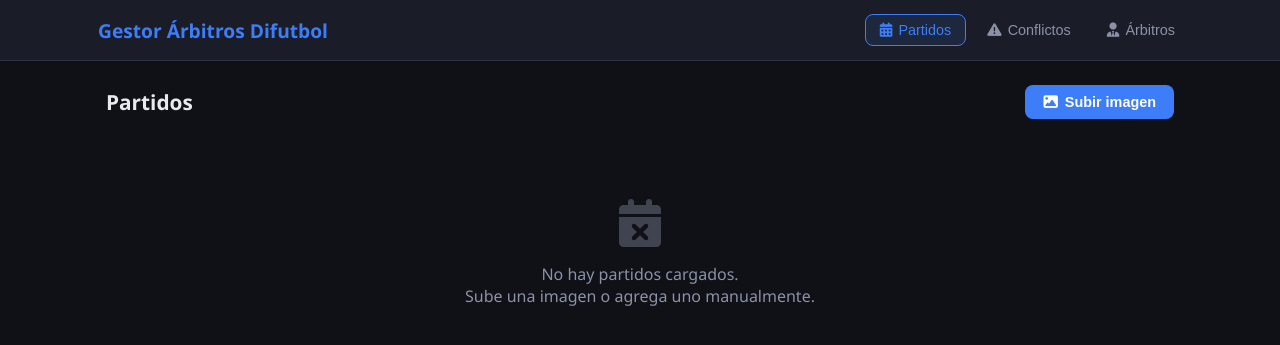
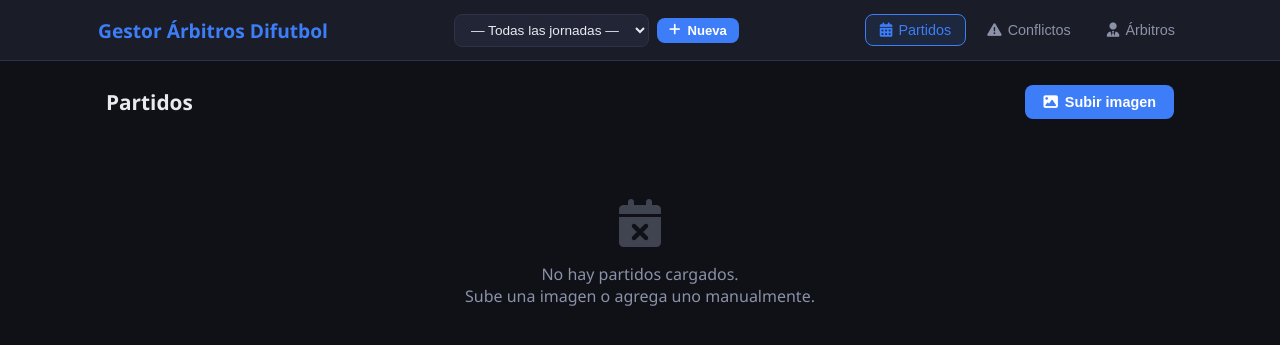
Before and after one commit to agez12454/difubol-app, a FastAPI app: page / in a window 1280 px wide. Shown: the top 345 px of the page. Run offline with FastAPI, Linux system fonts and the light colour scheme; data that the repository does not hold is empty.

Commit message:
Sistema de jornadas semanales con filtro global

```diff
--- a/database.py
+++ b/database.py
@@ -22,11 +22,22 @@ class Arbitro(Base):
     asignaciones = relationship("AsignacionPartido", back_populates="arbitro")
 
 
+class Jornada(Base):
+    __tablename__ = "jornadas"
+
+    id = Column(Integer, primary_key=True, index=True)
+    nombre = Column(String, nullable=False)  # "Jornada 11"
+    creado_en = Column(DateTime, default=datetime.utcnow)
+
+    partidos = relationship("Partido", back_populates="jornada")
+
+
 class Partido(Base):
     __tablename__ = "partidos"
 
     id = Column(Integer, primary_key=True, index=True)
     numero = Column(String, unique=True, index=True)
+    jornada_id = Column(Integer, ForeignKey("jornadas.id"), nullable=True)
     equipo_local = Column(String)
     equipo_visitante = Column(String)
     competicion = Column(String)
@@ -38,6 +49,7 @@ class Partido(Base):
     ciudad = Column(String)
     creado_en = Column(DateTime, default=datetime.utcnow)
 
+    jornada = relationship("Jornada", back_populates="partidos")
     asignaciones = relationship("AsignacionPartido", back_populates="partido", cascade="all, delete-orphan")
 
 
--- a/main.py
+++ b/main.py
@@ -13,7 +13,7 @@ from pydantic import BaseModel
 from dotenv import load_dotenv
 import httpx
 
-from database import get_db, init_db, Arbitro, Partido, AsignacionPartido, Reemplazo  # noqa: E402
+from database import get_db, init_db, Arbitro, Partido, AsignacionPartido, Reemplazo, Jornada  # noqa: E402
 
 load_dotenv()
 init_db()
@@ -228,6 +228,37 @@ async def index():
     return FileResponse("templates/index.html")
 
 
+# ─── API Jornadas ─────────────────────────────────────────────────────────────
+
+class JornadaCreate(BaseModel):
+    nombre: str
+
+
+@app.get("/api/jornadas")
+def listar_jornadas(db: Session = Depends(get_db)):
+    return [{"id": j.id, "nombre": j.nombre, "total_partidos": len(j.partidos)}
+            for j in db.query(Jornada).order_by(Jornada.creado_en.desc()).all()]
+
+
+@app.post("/api/jornadas")
+def crear_jornada(data: JornadaCreate, db: Session = Depends(get_db)):
+    j = Jornada(nombre=data.nombre.strip())
+    db.add(j)
+    db.commit()
+    db.refresh(j)
+    return {"id": j.id, "nombre": j.nombre}
+
+
+@app.delete("/api/jornadas/{jornada_id}")
+def eliminar_jornada(jornada_id: int, db: Session = Depends(get_db)):
+    j = db.query(Jornada).filter(Jornada.id == jornada_id).first()
+    if not j:
+        raise HTTPException(status_code=404, detail="Jornada no encontrada")
+    db.delete(j)
+    db.commit()
+    return {"ok": True}
+
+
 # ─── API Árbitros ────────────────────────────────────────────────────────────
 
 @app.get("/api/debug-key")
@@ -286,8 +317,11 @@ def eliminar_arbitro(arbitro_id: int, db: Session = Depends(get_db)):
 # ─── API Partidos ─────────────────────────────────────────────────────────────
 
 @app.get("/api/partidos")
-def listar_partidos(db: Session = Depends(get_db)):
-    partidos = db.query(Partido).order_by(Partido.fecha_hora).all()
+def listar_partidos(jornada_id: Optional[int] = None, db: Session = Depends(get_db)):
+    q = db.query(Partido)
+    if jornada_id:
+        q = q.filter(Partido.jornada_id == jornada_id)
+    partidos = q.order_by(Partido.fecha_hora).all()
     result = []
     for p in partidos:
         conflictos = detectar_conflictos(p.id, db)
@@ -340,7 +374,7 @@ def obtener_partido(partido_id: int, db: Session = Depends(get_db)):
 
 
 @app.post("/api/partidos")
-def guardar_partido(data: PartidoManual, db: Session = Depends(get_db)):
+def guardar_partido(data: PartidoManual, jornada_id: Optional[int] = None, db: Session = Depends(get_db)):
     # Verificar si ya existe
     existente = db.query(Partido).filter(Partido.numero == data.numero).first()
     if existente:
@@ -359,6 +393,7 @@ def guardar_partido(data: PartidoManual, db: Session = Depends(get_db)):
     else:
         partido = Partido(
             numero=data.numero,
+            jornada_id=jornada_id,
             equipo_local=data.equipo_local,
             equipo_visitante=data.equipo_visitante,
             competicion=data.competicion,
@@ -422,8 +457,11 @@ async def procesar_imagen(file: UploadFile = File(...)):
 # ─── API Conflictos y Sugerencias ────────────────────────────────────────────
 
 @app.get("/api/conflictos")
-def todos_los_conflictos(db: Session = Depends(get_db)):
-    partidos = db.query(Partido).all()
+def todos_los_conflictos(jornada_id: Optional[int] = None, db: Session = Depends(get_db)):
+    q = db.query(Partido)
+    if jornada_id:
+        q = q.filter(Partido.jornada_id == jornada_id)
+    partidos = q.all()
     todos = []
     vistos = set()
     for p in partidos:
--- a/static/css/style.css
+++ b/static/css/style.css
@@ -49,6 +49,19 @@ header {
   gap: 8px;
 }
 nav { display: flex; gap: 6px; }
+.jornada-selector { display: flex; align-items: center; gap: 8px; }
+.jornada-selector select {
+  background: var(--bg3);
+  border: 1px solid var(--border);
+  color: var(--text);
+  padding: 7px 12px;
+  border-radius: 8px;
+  font-size: 0.85rem;
+  outline: none;
+  cursor: pointer;
+  min-width: 160px;
+}
+.jornada-selector select:focus { border-color: var(--primary); }
 .nav-btn {
   background: none;
   border: 1px solid transparent;
--- a/static/js/app.js
+++ b/static/js/app.js
@@ -8,6 +8,42 @@ const ROLES = [
 
 let selectedFile = null;
 let partidoEditandoId = null;
+let jornadaActual = null; // ID de la jornada seleccionada
+
+
+// ─── Jornadas ─────────────────────────────────────────────────────────────────
+async function cargarJornadas() {
+  const jornadas = await api('/api/jornadas');
+  const sel = document.getElementById('select-jornada');
+  const valorAnterior = sel.value;
+  sel.innerHTML = '<option value="">— Todas las jornadas —</option>' +
+    jornadas.map(j => `<option value="${j.id}">${j.nombre} (${j.total_partidos} partidos)</option>`).join('');
+  if (valorAnterior) sel.value = valorAnterior;
+  jornadaActual = sel.value ? parseInt(sel.value) : null;
+}
+
+document.getElementById('select-jornada').addEventListener('change', (e) => {
+  jornadaActual = e.target.value ? parseInt(e.target.value) : null;
+  cargarPartidos();
+  cargarConflictos();
+});
+
+document.getElementById('btn-nueva-jornada').addEventListener('click', async () => {
+  const nombre = prompt('Nombre de la jornada (ej: Jornada 12):');
+  if (!nombre || !nombre.trim()) return;
+  const j = await api('/api/jornadas', {
+    method: 'POST',
+    headers: { 'Content-Type': 'application/json' },
+    body: JSON.stringify({ nombre: nombre.trim() }),
+  });
+  await cargarJornadas();
+  // Seleccionar la nueva jornada automáticamente
+  document.getElementById('select-jornada').value = j.id;
+  jornadaActual = j.id;
+  cargarPartidos();
+  cargarConflictos();
+  toast(`✓ Jornada "${nombre.trim()}" creada`);
+});
 
 // ─── Utilidades ───────────────────────────────────────────────────────────────
 function toast(msg, type = 'success') {
@@ -169,9 +205,11 @@ document.getElementById('btn-cancelar-form').addEventListener('click', () => {
 document.getElementById('btn-guardar-partido').addEventListener('click', async () => {
   const datos = leerFormulario();
   if (!datos.equipo_local || !datos.equipo_visitante) { toast('Los equipos son obligatorios', 'error'); return; }
+  if (!jornadaActual) { toast('Selecciona o crea una jornada primero', 'error'); return; }
 
   try {
-    const res = await api('/api/partidos', {
+    const urlGuardar = jornadaActual ? `/api/partidos?jornada_id=${jornadaActual}` : '/api/partidos';
+    const res = await api(urlGuardar, {
       method: 'POST',
       headers: { 'Content-Type': 'application/json' },
       body: JSON.stringify(datos),
@@ -192,7 +230,8 @@ document.getElementById('btn-guardar-partido').addEventListener('click', async (
 
 // ─── Lista de partidos ────────────────────────────────────────────────────────
 async function cargarPartidos() {
-  const partidos = await api('/api/partidos');
+  const url = jornadaActual ? `/api/partidos?jornada_id=${jornadaActual}` : '/api/partidos';
+  const partidos = await api(url);
   const cont = document.getElementById('lista-partidos');
 
   // Actualizar badge
@@ -283,7 +322,8 @@ async function eliminarPartido(id) {
 // ─── Conflictos ───────────────────────────────────────────────────────────────
 async function cargarConflictos() {
   cargarReemplazos();
-  const conflictos = await api('/api/conflictos');
+  const url = jornadaActual ? `/api/conflictos?jornada_id=${jornadaActual}` : '/api/conflictos';
+  const conflictos = await api(url);
   const cont = document.getElementById('lista-conflictos');
 
   if (conflictos.length === 0) {
@@ -574,4 +614,5 @@ async function eliminarArbitro(id) {
 }
 
 // ─── Init ─────────────────────────────────────────────────────────────────────
+cargarJornadas();
 cargarPartidos();
--- a/templates/index.html
+++ b/templates/index.html
@@ -11,6 +11,12 @@
   <header>
     <div class="header-inner">
       <div class="logo"><i class="fa-solid fa-whistle"></i> Gestor Árbitros Difutbol</div>
+      <div class="jornada-selector">
+        <select id="select-jornada">
+          <option value="">— Selecciona jornada —</option>
+        </select>
+        <button class="btn btn-primary btn-sm" id="btn-nueva-jornada"><i class="fa-solid fa-plus"></i> Nueva</button>
+      </div>
       <nav>
         <button class="nav-btn active" data-tab="partidos"><i class="fa-solid fa-calendar-days"></i> Partidos</button>
         <button class="nav-btn" data-tab="conflictos"><i class="fa-solid fa-triangle-exclamation"></i> Conflictos <span id="badge-conflictos" class="badge hidden">0</span></button>
```
